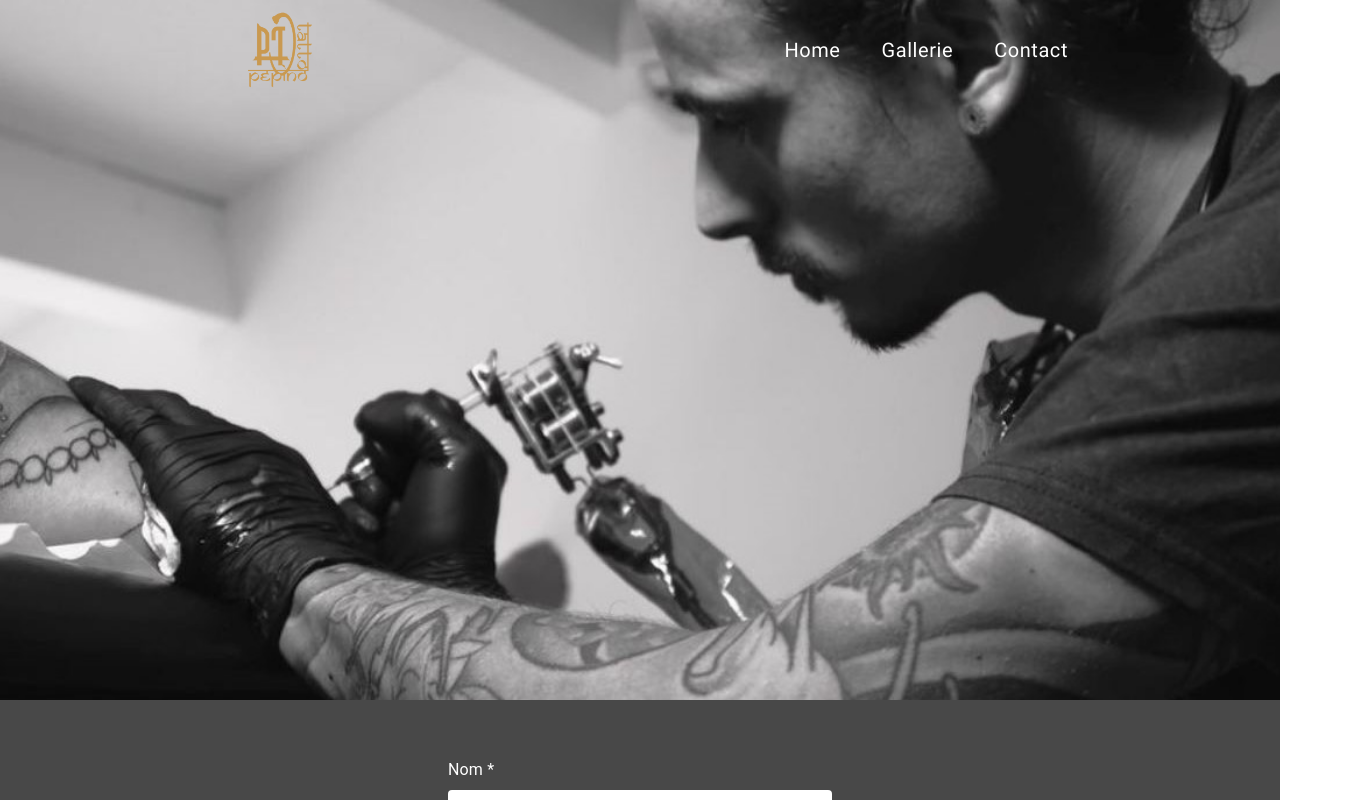
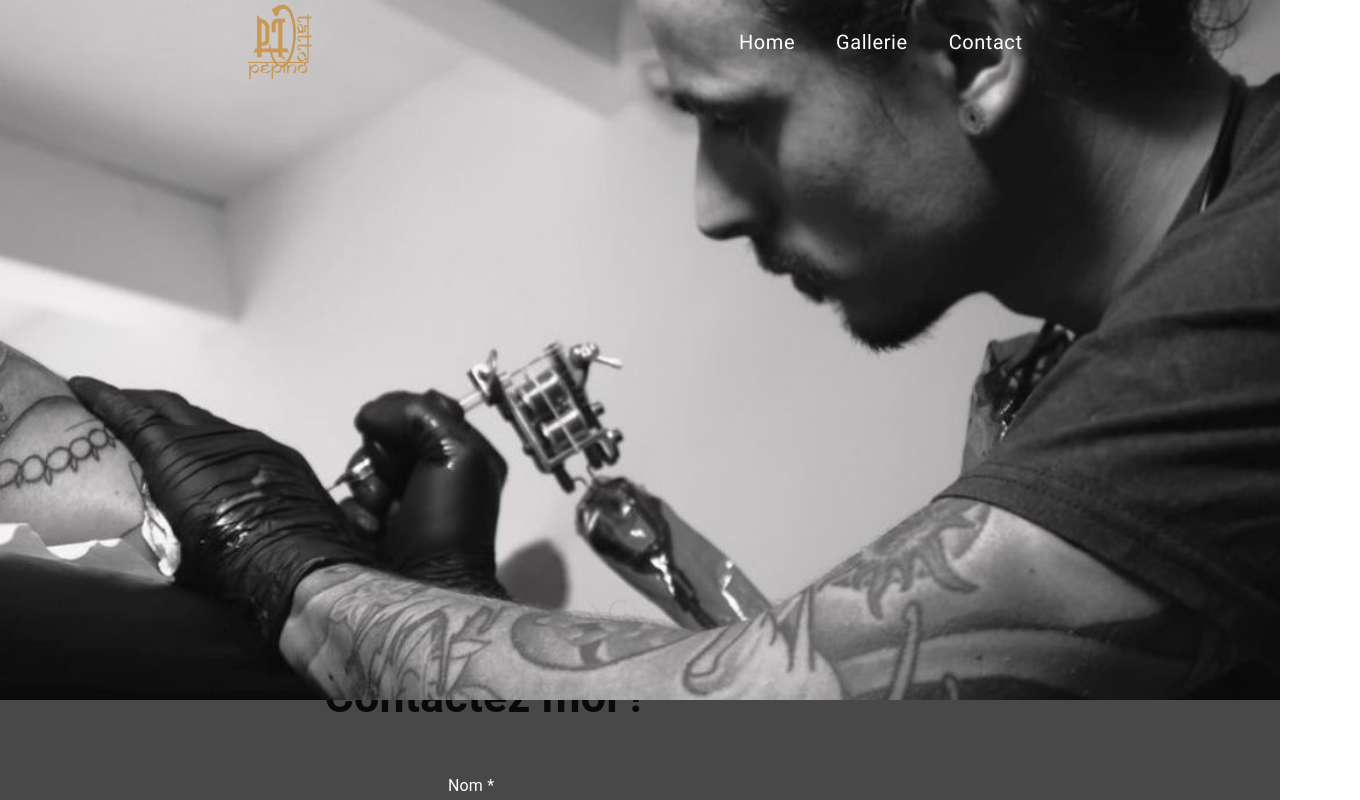
Before and after one commit to BryceFuerty/WebSite-pepino, a React (Create React App) app in the folder website-pepino/: page /contact in a window 1280 px wide. Shown: the top 800 px of the page, 1360 px wide, since content can reach past the window. Built offline with nearby package versions, Linux system fonts and the light colour scheme.

Commit message:
Fix nested

```diff
--- a/website-pepino/postcss.config.js
+++ b/website-pepino/postcss.config.js
@@ -1,9 +1,7 @@
-// postcss.config.js
 module.exports = {
     plugins: {
-      'postcss-import': {},
-      'tailwindcss/nesting': 'postcss-nesting',
-      tailwindcss: {},
-      autoprefixer: {},
+       'tailwindcss/nesting': {},
+       tailwindcss: {},
+       autoprefixer: {},
     }
-  }
+ };
--- a/website-pepino/src/components/ContactForm.css
+++ b/website-pepino/src/components/ContactForm.css
@@ -4,7 +4,7 @@ body {
 form {
   margin: 3rem auto 0;
   width: 24rem;
-
+}
   div {
     width: inherit;
     margin-bottom: 1rem;
@@ -38,7 +38,7 @@ form {
   textarea {
     height: 5rem;
   }
-}
+
 
 
 
--- a/website-pepino/tailwind.config.js
+++ b/website-pepino/tailwind.config.js
@@ -12,8 +12,8 @@ module.exports = {
     },
   },
   plugins: [
-   (require('postcss-nesting')),
-
+    require('postcss-nesting'), // Ajoutez cette ligne
+    // Autres plugins...
   ],
 }
 
```
